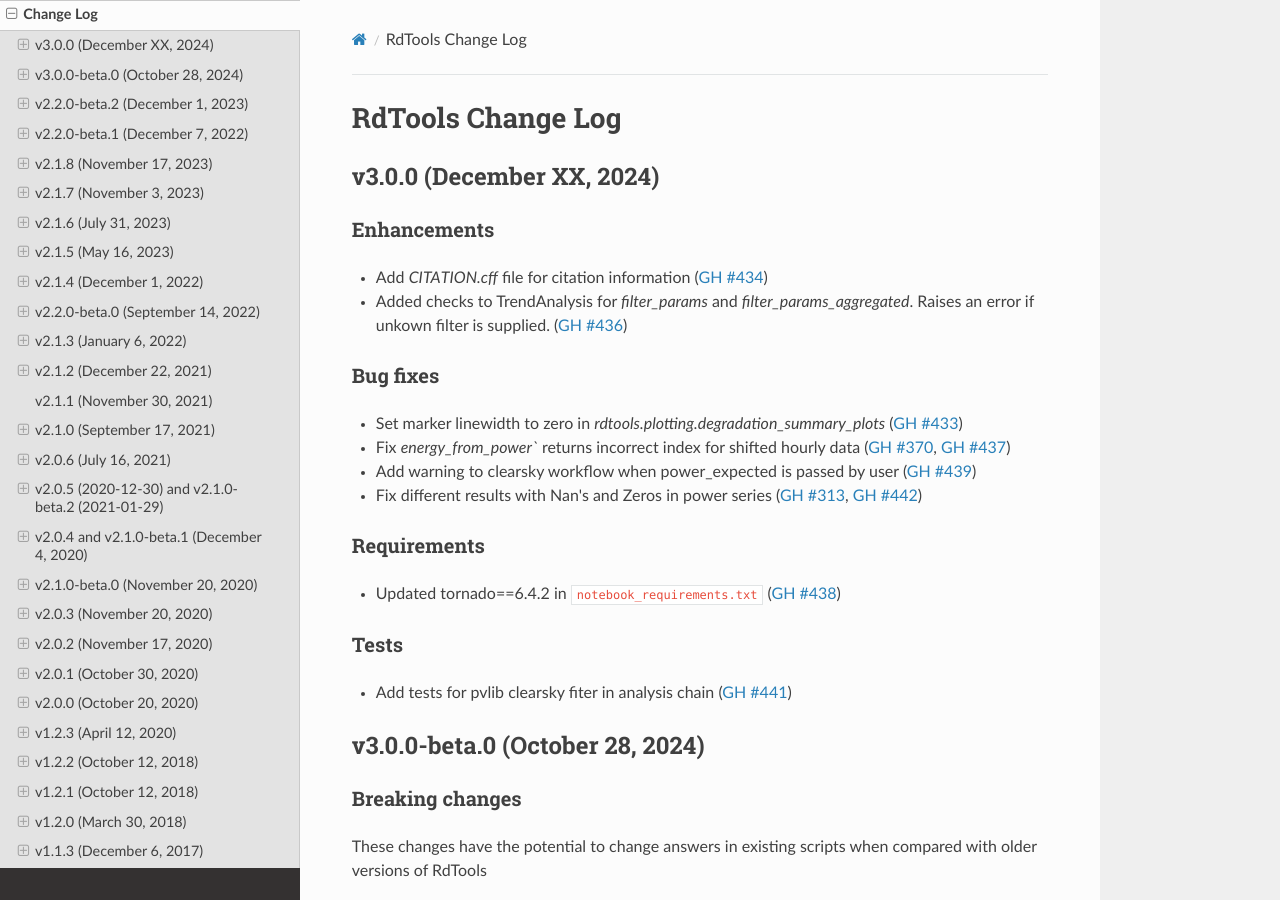
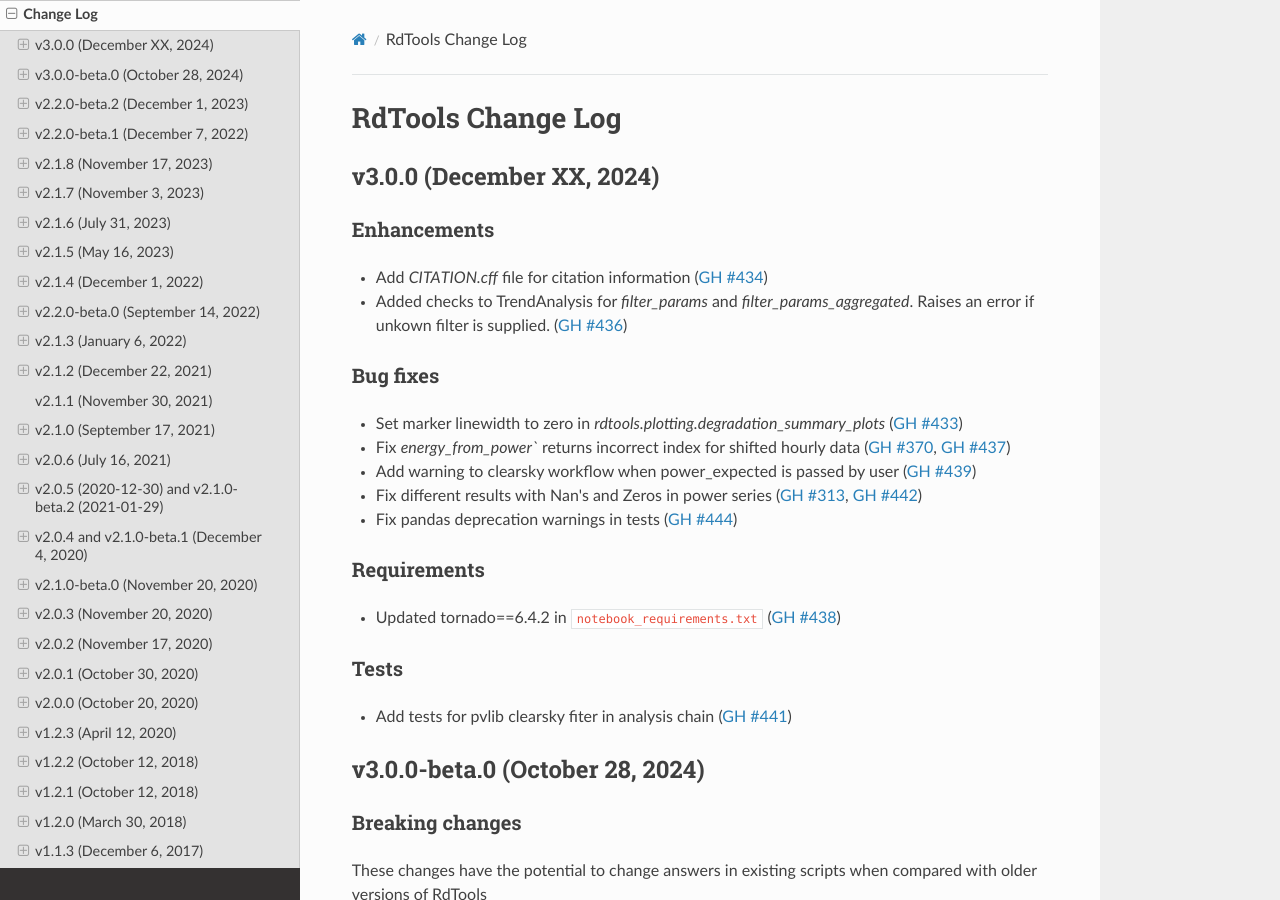
Before and after one commit to NREL/rdtools, a Sphinx documentation site: the page built from docs/sphinx/source/changelog.rst, in a window 1280 px wide and 900 px high. Built offline with Sphinx 7.4.7 and the Read the Docs theme 3.1.0, drawn with Linux system fonts in a browser that asks for light colours; pages that are not in the unit, such as notebooks, are missing from menus.

Commit message:
update changelog

```diff
--- a/docs/sphinx/source/changelog/pending.rst
+++ b/docs/sphinx/source/changelog/pending.rst
@@ -14,6 +14,7 @@
 * Fix `energy_from_power`` returns incorrect index for shifted hourly data (:issue:`370`, :pull:`437`)
 * Add warning to clearsky workflow when power_expected is passed by user (:pull:`439`)
 * Fix different results with Nan's and Zeros in power series (:issue:`313`, :pull:`442`)
+* Fix pandas deprecation warnings in tests (:pull:`444`)
 
 
 Requirements
```
